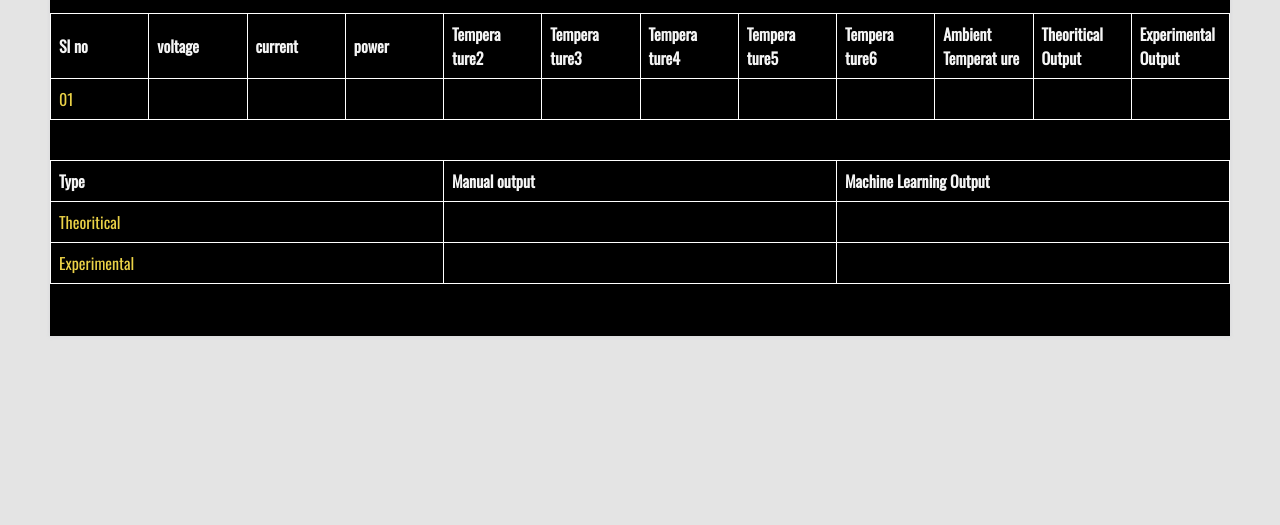
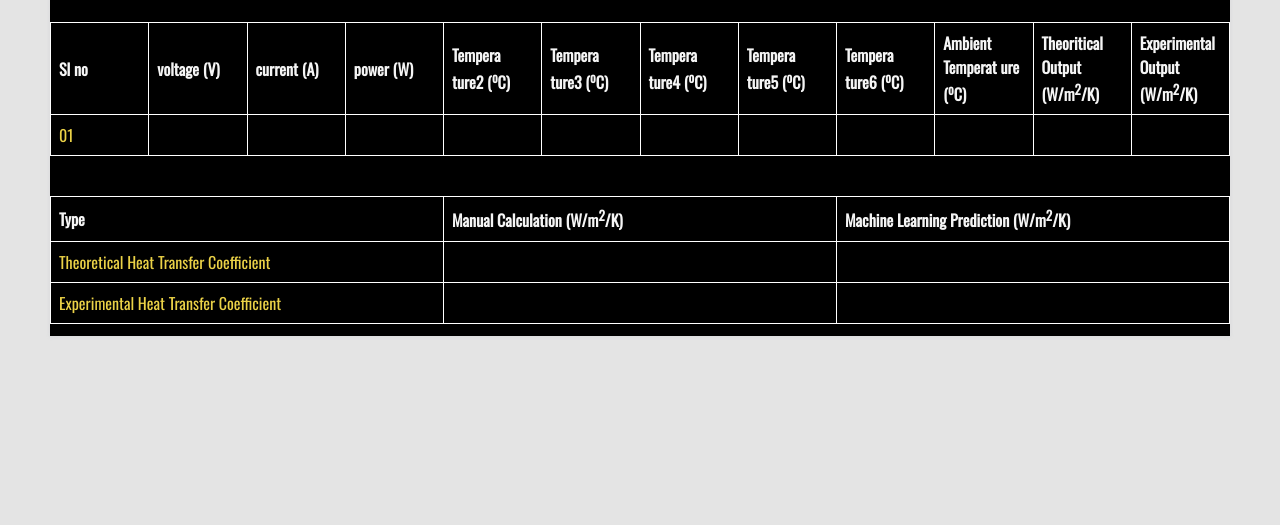
Before and after one commit to Syam916/majorproject, a Django app: template templates/result.html in a window 1280 px wide. Shown: the part 275-800 px from the top of the page. Run offline with Django 4.2, Linux system fonts and the light colour scheme; the template is opened without the code that fills it, so the values that code supplies are empty; parts of the project's set-up code (start-up, migrations or seed data) failed here and were passed over; some web fonts are replaced.

Commit message:
units done

```diff
--- a/static/styles/temp.css
+++ b/static/styles/temp.css
@@ -31,6 +31,12 @@ nav {
     justify-content: space-around;
     text-align: center;
 
+}
+.m1{
+    font-size: 40px;
+    font-family: 'Rye', cursive;
+    color: rgb(37, 122, 29);
+    text-decoration: none;
 }
 .pic3{
     width: auto;
@@ -276,7 +282,7 @@ li a.active {
         padding-left: 20px;
         background-color: rgb(5, 5, 68);
         height: 31px;
-        font-family : 'Lobster',cursive;
+        font-family : 'Poppins',sans-serif;
         font-size: 9px;
         color: aliceblue;
         width: auto;
@@ -326,6 +332,7 @@ li a.active {
         border: 1px solid #ccc;
         border-bottom-width: 1px;
         transition: all 0.3s ease;
+        font-family: 'Poppins',sans-serif
         /* padding: 4px;
         border: 1px solid rgb(118, 118, 173);
         border-radius: 3px;
--- a/templates/result.html
+++ b/templates/result.html
@@ -3,7 +3,7 @@
 <html lang="en">
 <head>
     <meta name="viewport" content="width=device-width, initial-scale=1.0">
-    <title>Thermal</title>
+    <title>Convection</title>
     <link rel="stylesheet" href="{% static '/styles/temp.css' %}">
     <link rel="icon" type="image/x-icon" href=" {% static '/images/favi.jpg'%}">
     <link href="https://fonts.googleapis.com/css2?family=Oswald&display=swap" rel="stylesheet">
@@ -35,17 +35,17 @@
     <table>
         <tr>
           <th class="ta">Sl no</th>
-          <th class="ta">voltage</th>
-          <th class="ta">current</th>
-          <th class="ta">power</th>
-          <th class="ta">Tempera ture2</th>
-          <th class="ta">Tempera ture3</th>
-          <th class="ta">Tempera ture4</th>
-          <th class="ta">Tempera ture5</th>
-          <th class="ta">Tempera ture6</th>
-          <th class="ta">Ambient Temperat ure</th>
-          <th class="ta">Theoritical Output</th>
-          <th class="ta">Experimental Output</th>
+          <th class="ta">voltage (V)</th>
+          <th class="ta">current (A)</th>
+          <th class="ta">power (W)</th>
+          <th class="ta">Tempera ture2  (<sup>o</sup>C)</th>
+          <th class="ta">Tempera ture3  (<sup>o</sup>C)</th>
+          <th class="ta">Tempera ture4  (<sup>o</sup>C)</th>
+          <th class="ta">Tempera ture5  (<sup>o</sup>C)</th>
+          <th class="ta">Tempera ture6  (<sup>o</sup>C)</th>
+          <th class="ta">Ambient Temperat ure  (<sup>o</sup>C)</th>
+          <th class="ta">Theoritical Output   (W/m<sup>2</sup>/K)</th>
+          <th class="ta">Experimental Output   (W/m<sup>2</sup>/K)</th>
 
 
         </tr>
@@ -69,17 +69,17 @@
     <table>
         <tr>
             <th>Type</th>
-            <th>Manual output</th>
-            <th>Machine Learning Output</th>
+            <th>Manual Calculation (W/m<sup>2</sup>/K)</th>
+            <th>Machine Learning Prediction (W/m<sup>2</sup>/K)</th>
         </tr>
         <tr>
-            <td>Theoritical</td>
+            <td>Theoretical Heat Transfer Coefficient</td>
             <td>{{thtc}}</td>
             <td>{{y_pred1}}</td>
 
         </tr>
         <tr>
-            <td>Experimental</td>
+            <td>Experimental Heat Transfer Coefficient</td>
             <td>{{ehtc}}</td>
             <td>{{y_pred2}}</td>
 
```
Also changed, not shown: templates/index.html (+11 -11 lines), db.sqlite3.
